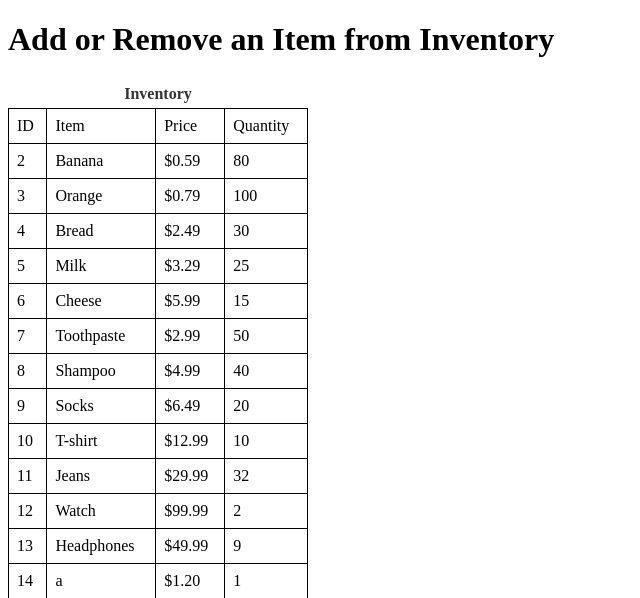
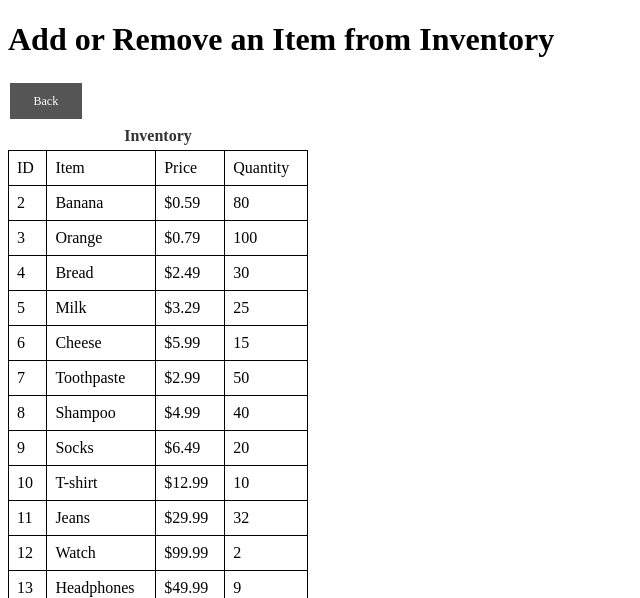
Before and after one commit to nickkramer123/POS_System, a Django app: page /add_or_remove/ in a window 1280 px wide. Shown: the top 598 px of the page, without its empty margins (0-640 px from the left). Run offline with Django 5.2, Linux system fonts and the light colour scheme; data comes from the database, SQL or seed files in the repository; parts of the project's set-up code (start-up, migrations or seed data) failed here and were passed over.

Commit message:
commit before merge

```diff
--- a/django_start/app/templates/app/add_or_remove.html
+++ b/django_start/app/templates/app/add_or_remove.html
@@ -56,6 +56,10 @@
 
     <div class="table-container">
     <div>
+
+
+        <a href="{% url 'pos_admin' %}" class="button">Back</a>
+
         <table>
             <caption>Inventory</caption>
                 <thead>
--- a/django_start/app/templates/app/pos_admin.html
+++ b/django_start/app/templates/app/pos_admin.html
@@ -36,6 +36,8 @@
             {% csrf_token %}
             <button class="button" type="submit">See Previous Transactions (DONT TOUCH)</button>
         </form>
+        <a href="{% url 'home' %}" class="button">Back</a>
+
 
 
 
```
